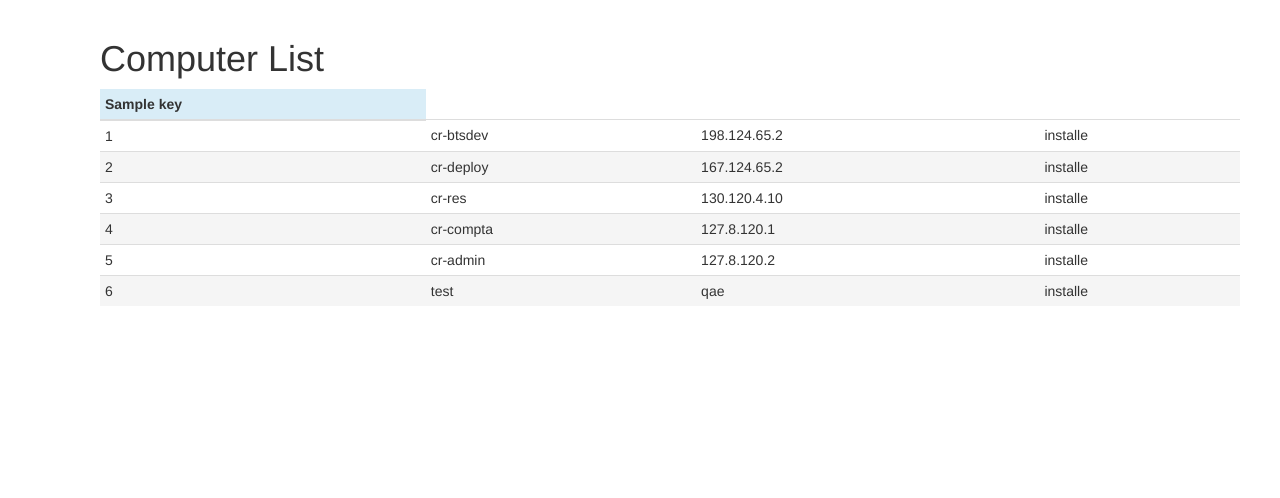
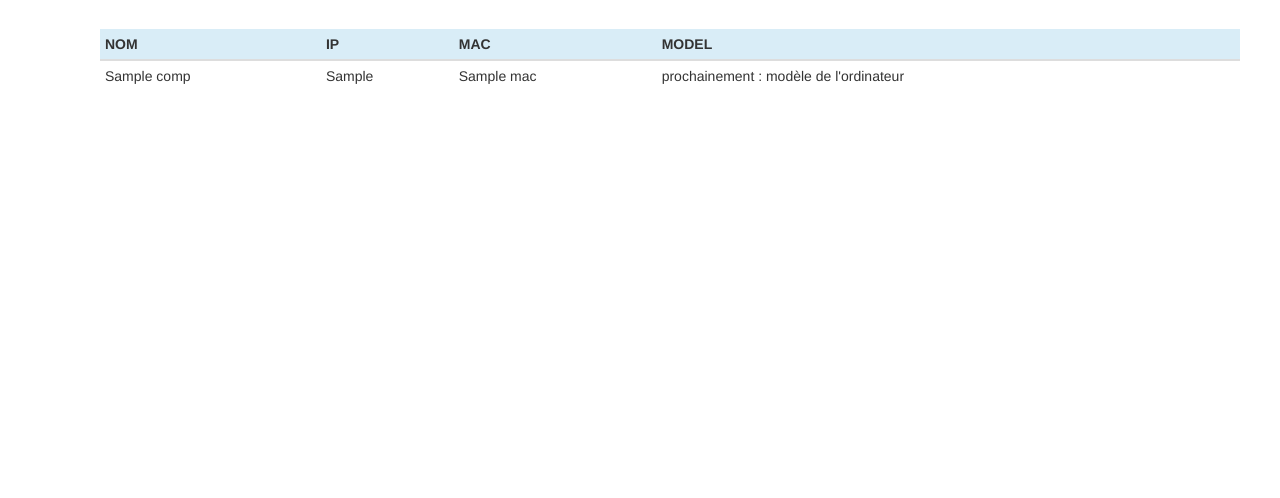
Before and after one commit to leschartreux/hhosd-dj, a Django app: template src/website/templates/website/acceuil.html in a window 1280 px wide. Shown: the part 51-549 px from the top of the page. Run offline with Django 3.2, Linux system fonts and the light colour scheme; the template is opened without the code that fills it: most values are stand-ins (such as "Sample title", 1, 10 or a date in 2020); parts of the project's set-up code (start-up, migrations or seed data) failed here and were passed over; some libraries are stand-ins or nearby versions.

Commit message:
Sauvegarde liste d'un modèle

```diff
--- a/src/hhosd-dj/settings.py
+++ b/src/hhosd-dj/settings.py
@@ -13,7 +13,8 @@ https://docs.djangoproject.com/en/1.8/ref/settings/
 # Build paths inside the project like this: os.path.join(BASE_DIR, ...)
 import os
 from _collections_abc import Sequence
-from django.conf.global_settings import STATICFILES_DIRS, STATIC_ROOT, MEDIA_URL , MEDIA_ROOT
+from django.conf.global_settings import STATICFILES_DIRS, STATIC_ROOT, MEDIA_URL , MEDIA_ROOT,\
+    LOGIN_URL
 
 BASE_DIR = os.path.dirname(os.path.dirname(os.path.abspath(__file__)))
 
@@ -30,6 +31,7 @@ DEBUG = True
 
 ALLOWED_HOSTS = []
 
+LOGIN_URL = '/login/'
 
 # Application definition
 
--- a/src/hhosd-dj/urls.py
+++ b/src/hhosd-dj/urls.py
@@ -17,13 +17,16 @@ from website import views
 from django.conf import settings
 from django.conf.urls import include, url
 from django.conf.urls.static import static
-from django.contrib.auth import views as auth_views
 from django.contrib import admin
+from website.views import CompList
+from django.views.generic import TemplateView
+from django.contrib.auth.decorators import login_required
 
 urlpatterns = [
     url(r'^admin/', include(admin.site.urls)),
 
-    url(r'$^', views.home,name = "home"),
+    #url(r'$^', CompList.as_view(),name = "home"),
+    url(r'$^', login_required(CompList.as_view()),name = "home"),
     url(r'^edition/?$',views.edition,name ="edition"),
     url(r'^examination/group/?$',views.exagroup,name = "group"),
     url(r'^login/?$', views.login_user),
--- a/src/website/models.py
+++ b/src/website/models.py
@@ -10,6 +10,7 @@
 from __future__ import unicode_literals
 
 from django.db import models
+from django.db.backends.mysql.validation import DatabaseValidation
 
 class Machine(models.Model):
     mac = models.CharField(db_column='MAC', max_length=17, blank=True, null=True)  # Field name made lowercase.
@@ -24,6 +25,9 @@ class Machine(models.Model):
     login = models.CharField(max_length=64, blank=True, null=True)
     pyddlaj = models.IntegerField(blank=True, null=True)
 
+    def __str__(self):
+        return self.nom
+
     class Meta:
         managed = False
         db_table = 'MACHINE'
--- a/src/website/templates/website/acceuil.html
+++ b/src/website/templates/website/acceuil.html
@@ -3,64 +3,38 @@
 {% block activeHome %}class="active"{% endblock %}
 {% block content1 %}
 <div class="container">
-	<h1>Computer List</h1>
+
     <p>
-    <!--<select multiple class="form-control"> <option>-->
-    <div id="table">
+    <div id='table'>
       <table class="table table-condensed" >
           <thead>
-    		  <tr class="info">
-    			  {% for dict in result %}
-              {% for key in dict.keys %}
-    			  	  <th>{{ key }}</th>
-              {% endfor %}
-    			  {% endfor %}
+            <tr class ='info'>
+              <th>NOM</th>
+              <th>IP</th>
+              <th>MAC</th>
+              <th>MODEL</th>
             </tr>
           </thead>
           <tbody>
+          {% for comp in computerList %}
               <tr>
-   				 <td>1</td>
-   		  	  <td>cr-btsdev</td>
-    	  	  <td>198.124.65.2</td>
-            <td>installe</td>
+                <td>{{ comp.nom }}</td>
+                <td>{{ comp.ip }}</td>
+                <td>{{ comp.mac }}</td>
+                <td>prochainement : modèle de l'ordinateur</td>
               </tr>
-          <tr class="active">
-            <td>2</td>
-            <td>cr-deploy</td>
-            <td>167.124.65.2</td>
-            <td>installe</td>
-          </tr>
-          <tr>
-            <td>3</td>
-            <td>cr-res</td>
-            <td>130.120.4.10</td>
-            <td>installe</td>
-            </tr>
-          <tr class="active">
-            <td>4</td>
-            <td>cr-compta</td>
-            <td>127.8.120.1</td>
-            <td>installe</td>
-          </tr>
-          <tr>
-            <td>5</td>
-            <td>cr-admin</td>
-            <td>127.8.120.2</td>
-            <td>installe</td>
-          </tr>
-          <tr class="active">
-           <td>6</td>
-           <td>test</td>
-           <td>qae</td>
-           <td>installe</td>
-          </tr>
+          {% endfor %}
           </tbody>
         </table>
+      </div>
+   	</p>
+</div>
+{% endblock %}<!--
 
+<p>
 
+  </p>
 
-
-    <!--
 <table class="table table-condensed" >
           <thead>
           <tr class="info">
@@ -109,8 +83,3 @@
           </tr>
           </tbody>
         </table>-->
-      <!--</option></select>-->
-      </div>
-   	</p>
-</div>
-{% endblock %}
```
Also changed, not shown: src/website/views.py (+14 -4 lines), src/db.sqlite3, src/website/migrations/0002_auto_20160307_1551.py (added). Lines whose indentation alone changed are shown as unchanged.
